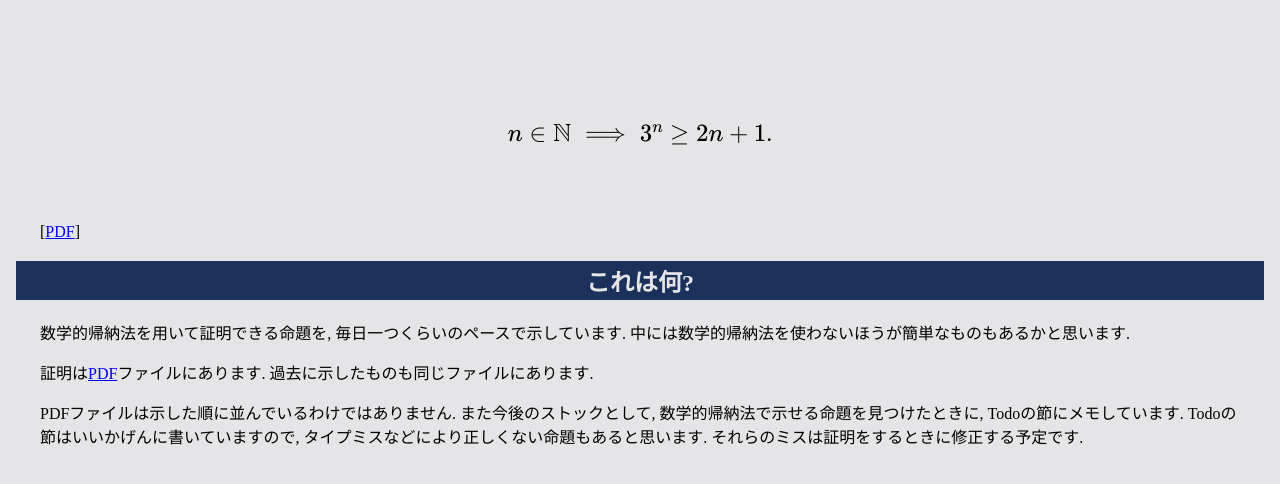
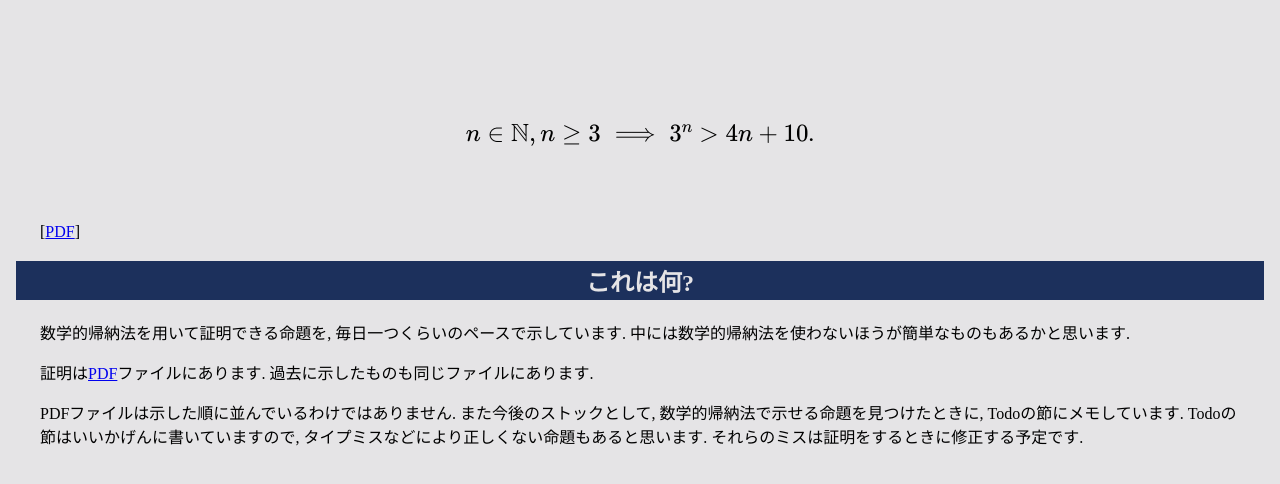
Before and after one commit to a175/induction, a plain HTML site: page docs/index.html in a window 1280 px wide. Shown: the part 154-638 px from the top of the page. Drawn offline with nearby package versions, Linux system fonts and the light colour scheme; some packages are replaced by stand-ins of ours.

Commit message:
update sh

```diff
--- a/docs/index.html
+++ b/docs/index.html
@@ -25,7 +25,7 @@
 <body>
   <h1>今日の帰納法</h1>
   <blockquote class="mainthm">
-  $n\in\NN \implies 3^n \geq 2n+1$.\(\)\(\)\(\)\(\)
+  $n\in\NN,n\geq 3\implies 3^n> 4n+10$.\(\)\(\)\(\)\(\)
   </blockquote>
   <p>[<a href="./x2.pdf#newest">PDF</a>]</p>
 
```
Also changed, not shown: 2 other files.
